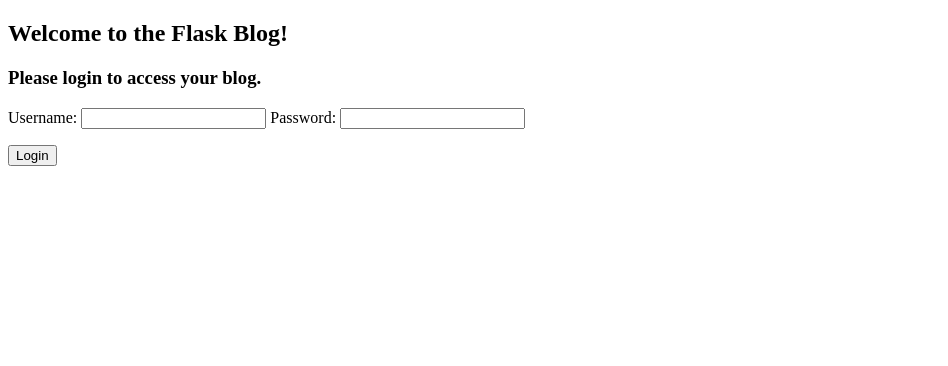
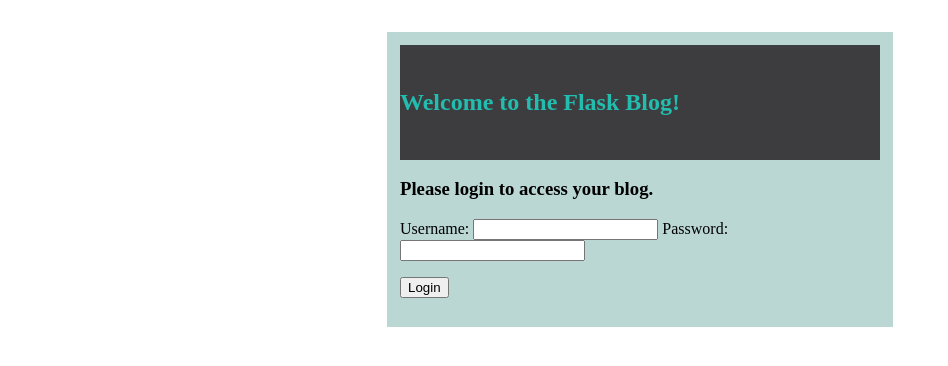
Before and after one commit to altvec/RealPython, a Flask app: page / in a window 1280 px wide. Shown: the top 366 px of the page, without its empty margins (0-948 px from the left). Run offline with Flask 2, Linux system fonts and the light colour scheme.

Commit message:
Well, kind of 'style' added. Ugly as hell.

```diff
--- /dev/null
+++ b/rp4tw/chapter5/blog/static/styles.css
@@ -0,0 +1,25 @@
+.container {
+    background: #bad7d4;
+    margin: 2em auto;
+    padding: .8em;
+    width: 30em;
+}
+
+.header {
+    padding: 1.5em 0;
+    width: 100%;
+    color: #22bdaf;
+    background: #3d3c3e;
+}
+
+.flash, .error {
+    background: #f14b6a;
+    color: #fff;
+    padding: .5em;
+}
+
+.post {
+    padding: 1em 0 1em 0;
+    margin: 1em 0 1em 0;
+    background: #f4f4f4;
+}
--- a/rp4tw/chapter5/blog/templates/login.html
+++ b/rp4tw/chapter5/blog/templates/login.html
@@ -1,7 +1,8 @@
 {% extends "template.html" %}
 {% block content %}
-<div class="jumbo">
+<div class="header">
   <h2>Welcome to the Flask Blog!</h2>
+</div>
 <h3>Please login to access your blog.</h3>
 <form action="" method="POST">
   Username:
@@ -12,5 +13,4 @@
     <input type="submit" value="Login">
   </p>
 </form>
-</div>
 {% endblock %}
--- a/rp4tw/chapter5/blog/templates/template.html
+++ b/rp4tw/chapter5/blog/templates/template.html
@@ -2,6 +2,7 @@
 <hmtl>
   <head>
     <title>Welcome, friends!</title>
+    <link rel="stylesheet" href="{{ url_for('static', filename='styles.css') }}">
   </head>
   <body>
     <div class="container">
```
Also changed, not shown: rp4tw/chapter5/blog/templates/main.html (+4 -3 lines). Lines whose indentation alone changed are shown as unchanged.
